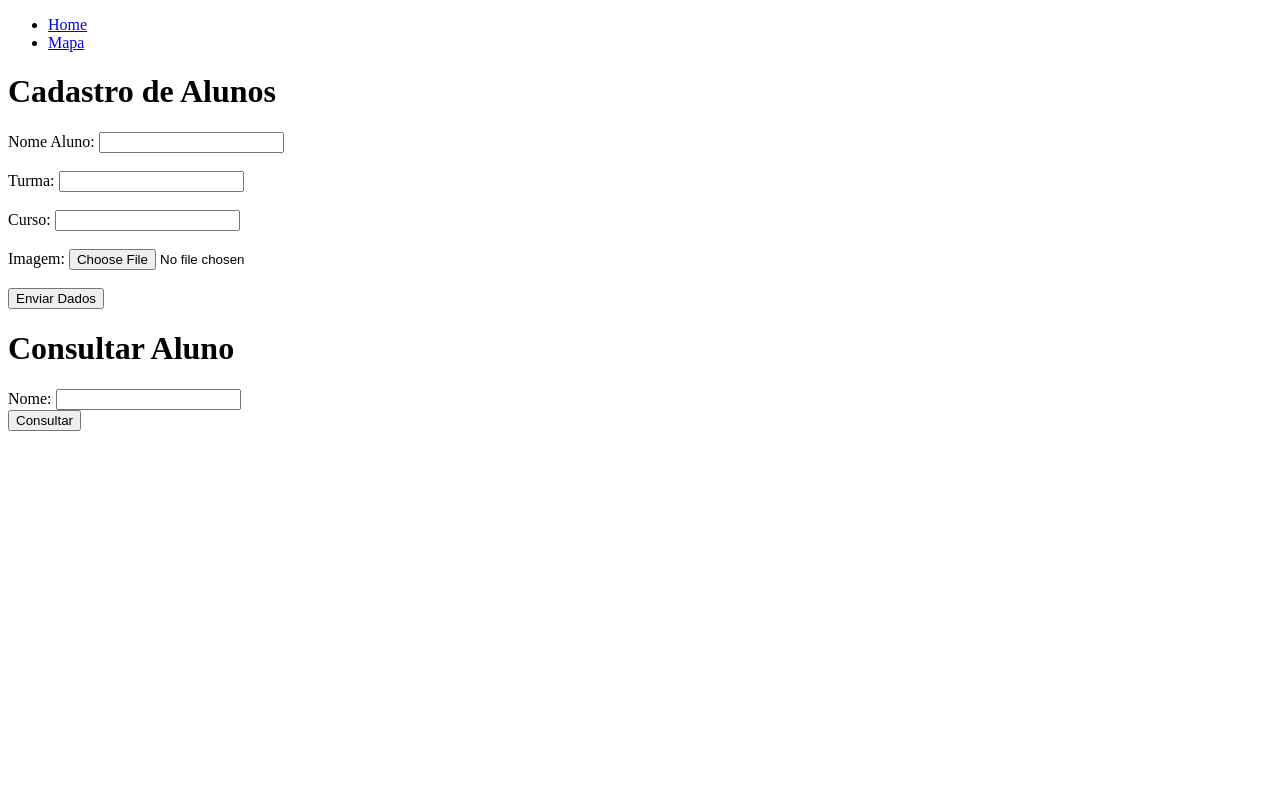
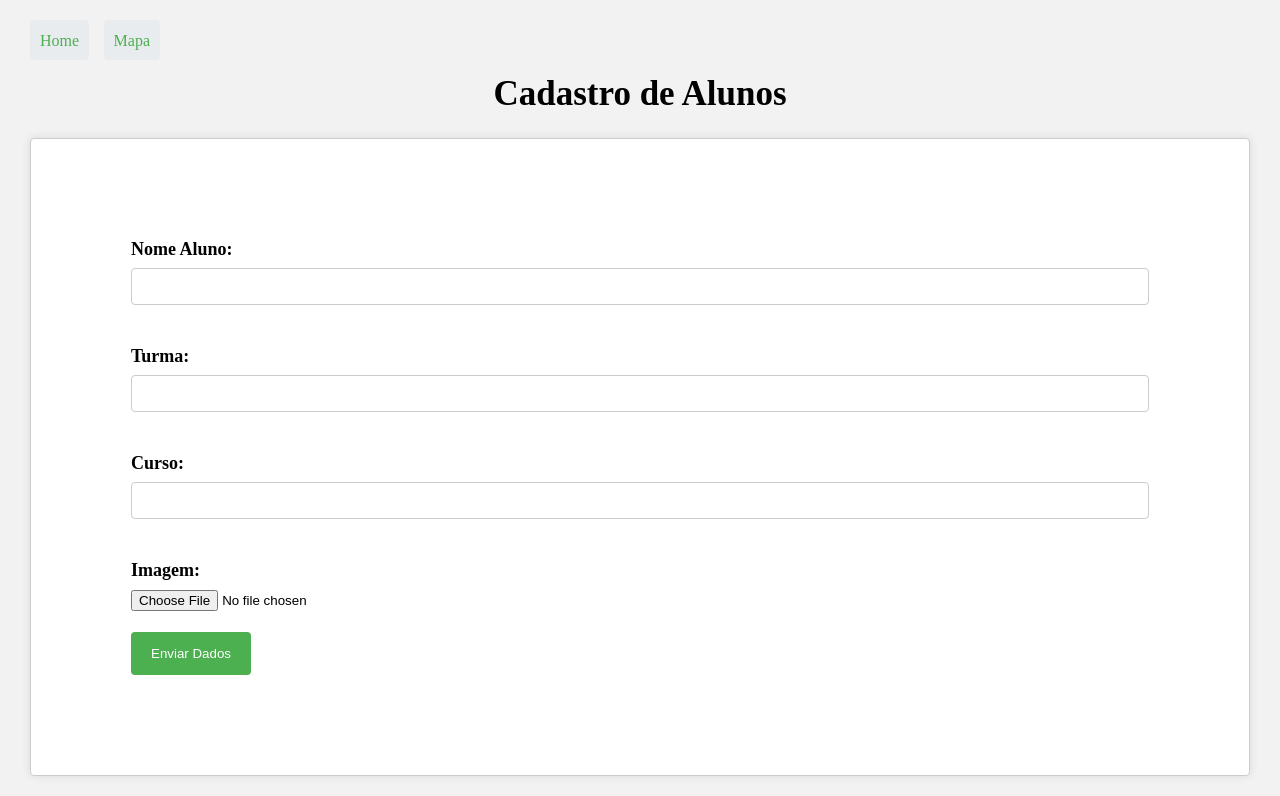
Before and after one commit to Fabrisleine/javaScriptFirebase, a website: page firebase.html in a window 1280 px wide. Shown: the top 796 px of the page. Drawn offline with Linux system fonts and the light colour scheme.

Commit message:
Update firebase.html

```diff
--- a/firebase.html
+++ b/firebase.html
@@ -4,7 +4,7 @@
     <meta charset="UTF-8">
     <meta name="viewport" content="width=device-width, initial-scale=1.0">
     <title>Firebase</title>
-     <link rel="stylesheet" href="style1.css">
+     <link rel="stylesheet" href="style.css">
     <script src="https://www.gstatic.com/firebasejs/8.3.2/firebase-app.js"></script>
     <script src="https://www.gstatic.com/firebasejs/8.3.2/firebase-database.js"></script>
     <script src="https://www.gstatic.com/firebasejs/8.3.2/firebase-storage.js"></script>
@@ -15,7 +15,7 @@
 <body>
     <nav>
     <ul class="menu">
-        <li><a href="firebase.html"> Home</a></li>
+        <li><a href="index.html"> Home</a></li>
         <li><a href="mapa.html">Mapa</a></li>
 
     </ul>
```
